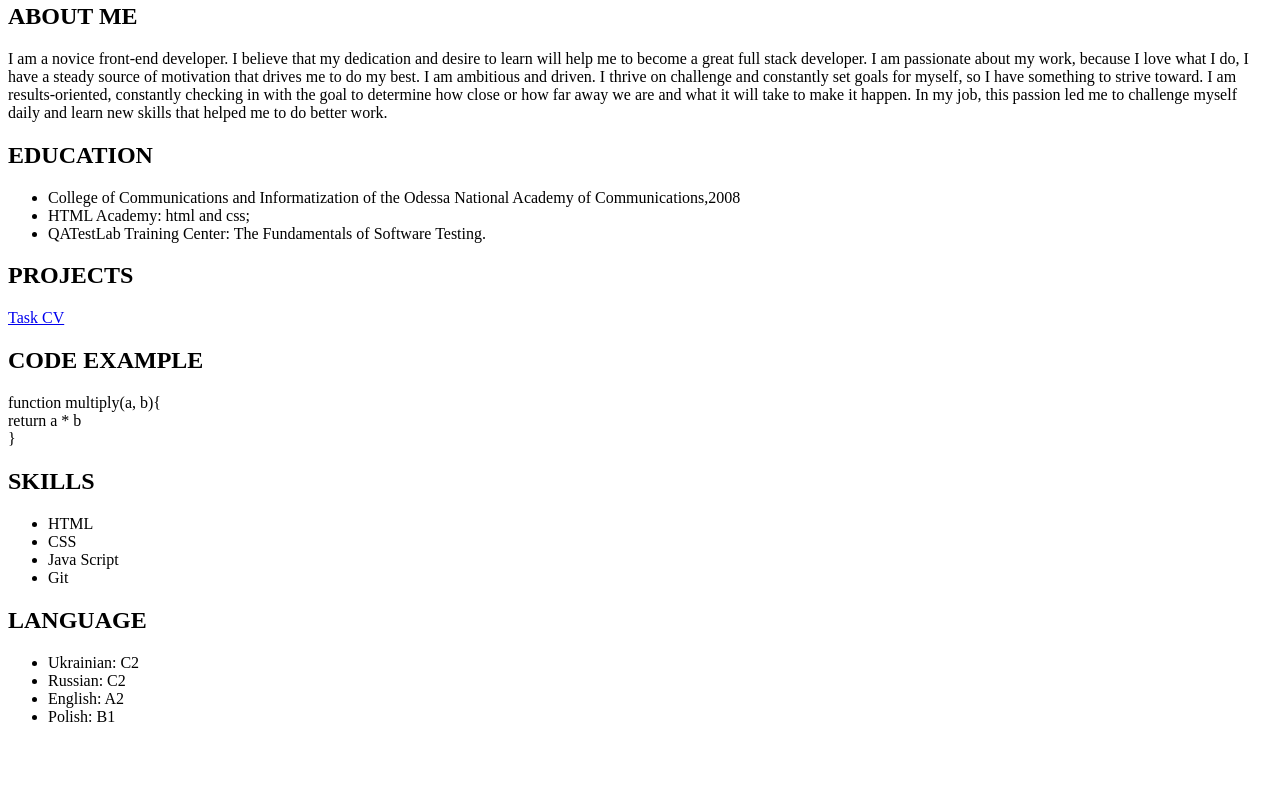
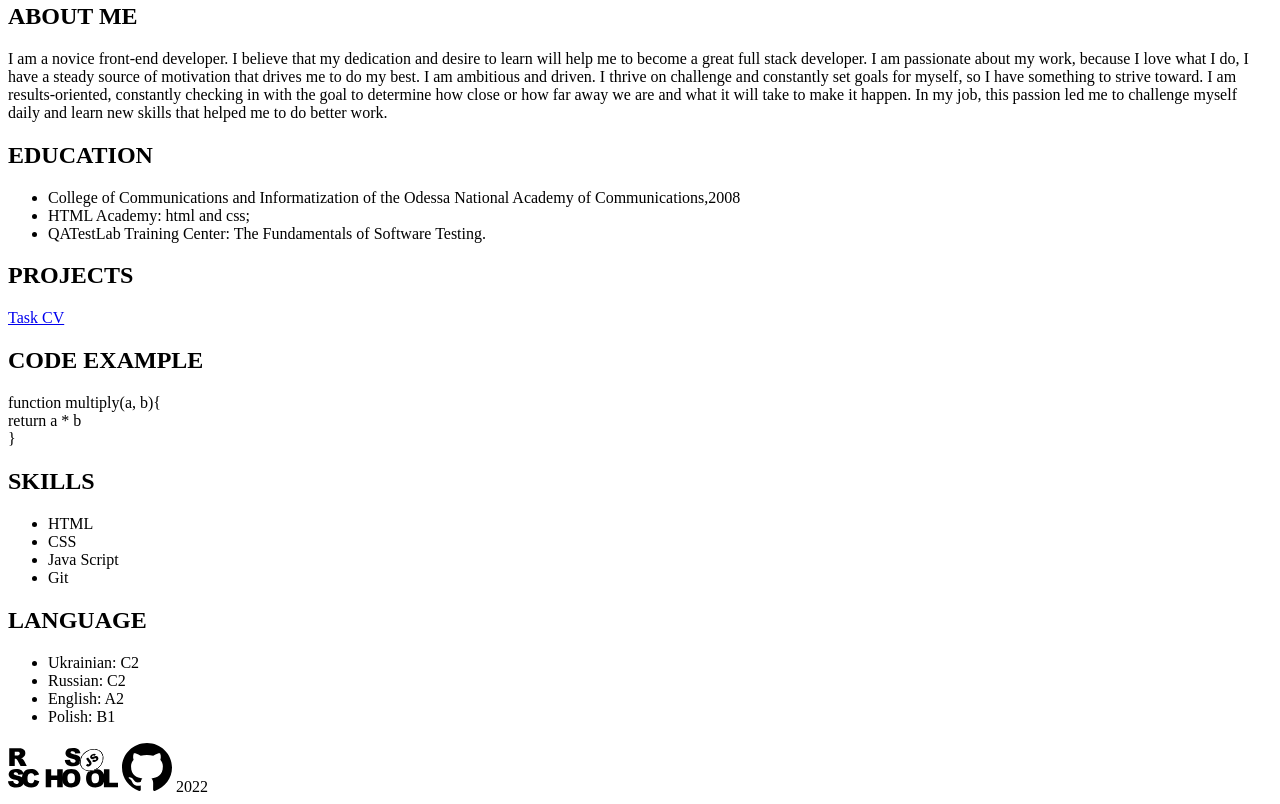
Before and after one commit to olkres/myCV, a plain HTML site: page index.html in a window 1280 px wide. Shown: the part 655-1459 px from the top of the page. Before the commit the page ends 1397 px from the top, so only its background shows below. Drawn offline with Linux system fonts and the light colour scheme.

Commit message:
feat: add footer

```diff
--- a/index.html
+++ b/index.html
@@ -105,5 +105,10 @@
             </section>
         </main>
     </div>
+    <footer class="footer container">
+        <a href="https://rs.school/js-stage0/" target="_blank"><img src="assets/rs_school_js.svg" width="110" height="50" alt="rs_school_logo"></a>
+        <a href="https://github.com/olkres" target="_blank"><img src="assets/github.svg" width="50" height="50" alt="github_logo"></a>
+        <span>2022</span>
+    </footer>
 </body>
 </html>
```
